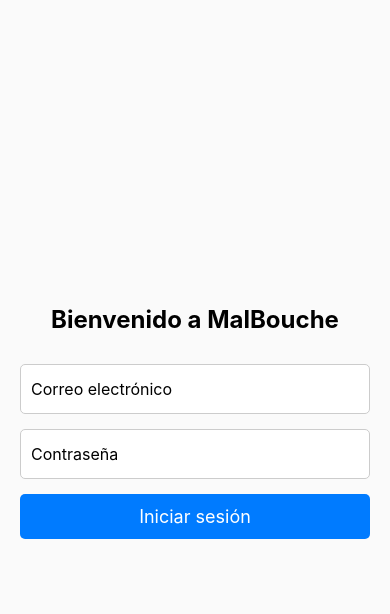
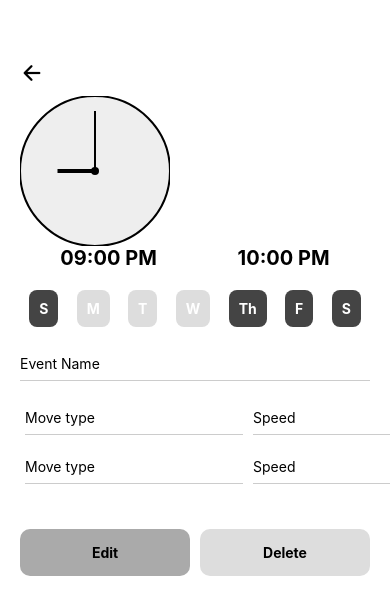
Before and after one commit to AlanMedina53232/Malbouche, a React Native app: screen /Schedule in a window 390 px wide. Shown: the top 614 px of the page. Built offline with nearby package versions, Linux system fonts and the light colour scheme.

Commit message:
Modulo de eventos, carpeta components y reloj
Se agregaron esos cambios al código

```diff
--- a/App.js
+++ b/App.js
@@ -1,18 +1,21 @@
 import { StatusBar } from 'expo-status-bar';
-import { StyleSheet, Text, View } from 'react-native';
+import { StyleSheet } from 'react-native';
 import { NavigationContainer } from '@react-navigation/native';
-import { createNativeStackNavigator  } from '@react-navigation/native-stack';
+import { createNativeStackNavigator } from '@react-navigation/native-stack';
 
 import Login from './principals/login';
+import ScheduleScreen from './principals/scheduleScreen'; // asegúrate de que la ruta esté bien
 
 const Stack = createNativeStackNavigator();
 
 export default function App() {
   return (
     <NavigationContainer>
-      <Stack.Navigator initialRouteName='Login' screenOptions={{headerShown: false}}>
+      <Stack.Navigator initialRouteName="Login" screenOptions={{ headerShown: false }}>
         <Stack.Screen name="Login" component={Login} />
+        <Stack.Screen name="Schedule" component={ScheduleScreen} />
       </Stack.Navigator>
+      <StatusBar style="auto" />
     </NavigationContainer>
   );
 }
--- /dev/null
+++ b/components/analogClock.js
@@ -0,0 +1,52 @@
+import React from 'react';
+import { View } from 'react-native';
+import Svg, { Circle, Line } from 'react-native-svg';
+
+const AnalogClock = ({ hour = 9, minute = 0 }) => {
+  const radius = 75;
+  const center = radius;
+  const hourAngle = ((hour % 12) + minute / 60) * 30; // cada hora = 30 grados
+  const minuteAngle = minute * 6; // cada minuto = 6 grados
+
+  const getHandCoords = (length, angle) => {
+    const rad = (Math.PI / 180) * (angle - 90); // ajusta para que 0° esté arriba
+    return {
+      x: center + length * Math.cos(rad),
+      y: center + length * Math.sin(rad),
+    };
+  };
+
+  const hourCoords = getHandCoords(radius * 0.5, hourAngle);
+  const minuteCoords = getHandCoords(radius * 0.8, minuteAngle);
+
+  return (
+    <View style={{ width: radius * 2, height: radius * 2 }}>
+      <Svg height={radius * 2} width={radius * 2}>
+        {/* Borde del reloj */}
+        <Circle cx={center} cy={center} r={radius} stroke="black" strokeWidth="2" fill="#eee" />
+        {/* Manecilla de la hora */}
+        <Line
+          x1={center}
+          y1={center}
+          x2={hourCoords.x}
+          y2={hourCoords.y}
+          stroke="black"
+          strokeWidth="4"
+        />
+        {/* Manecilla del minuto */}
+        <Line
+          x1={center}
+          y1={center}
+          x2={minuteCoords.x}
+          y2={minuteCoords.y}
+          stroke="black"
+          strokeWidth="2"
+        />
+        {/* Centro del reloj */}
+        <Circle cx={center} cy={center} r={4} fill="black" />
+      </Svg>
+    </View>
+  );
+};
+
+export default AnalogClock;
--- a/package.json
+++ b/package.json
@@ -17,6 +17,7 @@
     "react-native": "0.79.2",
     "react-native-safe-area-context": "5.4.0",
     "react-native-screens": "~4.10.0",
+    "react-native-svg": "15.11.2",
     "react-navigation": "^5.0.0"
   },
   "devDependencies": {
--- /dev/null
+++ b/principals/scheduleScreen.js
@@ -0,0 +1,165 @@
+import React, { useState } from 'react';
+import { View, Text, TextInput, TouchableOpacity, StyleSheet, ScrollView } from 'react-native';
+import { Ionicons } from '@expo/vector-icons';
+import AnalogClock from '../components/analogClock';
+
+export default function ScheduleScreen({ navigation }) {
+  const [selectedDays, setSelectedDays] = useState(['Th', 'F', 'S']);
+
+  const toggleDay = (label) => {
+    setSelectedDays((prev) =>
+      prev.includes(label) ? prev.filter((d) => d !== label) : [...prev, label]
+    );
+  };
+
+  const days = [
+    { label: 'S', id: 'sun' },
+    { label: 'M', id: 'mon' },
+    { label: 'T', id: 'tue' },
+    { label: 'W', id: 'wed' },
+    { label: 'Th', id: 'thu' },
+    { label: 'F', id: 'fri' },
+    { label: 'S', id: 'sat' }, // misma letra, distinta clave
+  ];
+
+  const renderDayButton = (day) => (
+    <TouchableOpacity
+      key={day.id}
+      style={[styles.dayButton, selectedDays.includes(day.label) && styles.dayButtonSelected]}
+      onPress={() => toggleDay(day.label)}
+    >
+      <Text style={styles.dayText}>{day.label}</Text>
+    </TouchableOpacity>
+  );
+
+  return (
+    <ScrollView contentContainerStyle={styles.container}>
+      {/* Back Button */}
+      <TouchableOpacity style={styles.backButton} onPress={() => navigation.goBack()}>
+        <Ionicons name="arrow-back" size={24} />
+      </TouchableOpacity>
+
+      {/* Placeholder for Clock */}
+      <AnalogClock hour={21} minute={0} />
+
+      {/* Time Range */}
+      <View style={styles.timeRange}>
+        <Text style={styles.timeText}>09:00 PM</Text>
+        <Text style={styles.timeText}>10:00 PM</Text>
+      </View>
+
+      {/* Days of the Week */}
+      <View style={styles.daysContainer}>
+        {days.map(renderDayButton)}
+      </View>
+
+      {/* Event Info */}
+      <TextInput style={styles.input} placeholder="Event Name" />
+
+      {[1, 2].map((_, i) => (
+        <View key={i} style={styles.moveRow}>
+          <TextInput style={styles.inputSmall} placeholder="Move type" />
+          <TextInput style={styles.inputSmall} placeholder="Speed" keyboardType="numeric" />
+          <TextInput style={styles.inputSmall} placeholder="Time (seg)" keyboardType="numeric" />
+        </View>
+      ))}
+
+      {/* Buttons */}
+      <View style={styles.buttonRow}>
+        <TouchableOpacity style={styles.editButton}>
+          <Text style={styles.buttonText}>Edit</Text>
+        </TouchableOpacity>
+        <TouchableOpacity style={styles.deleteButton}>
+          <Text style={styles.buttonText}>Delete</Text>
+        </TouchableOpacity>
+      </View>
+    </ScrollView>
+  );
+}
+
+const styles = StyleSheet.create({
+  container: {
+    padding: 20,
+    paddingTop: 60,
+    backgroundColor: '#fff',
+    flexGrow: 1,
+  },
+  backButton: {
+    marginBottom: 10,
+  },
+  clockPlaceholder: {
+    alignSelf: 'center',
+    width: 150,
+    height: 150,
+    borderRadius: 75,
+    backgroundColor: '#ddd',
+    marginBottom: 20,
+  },
+  timeRange: {
+    flexDirection: 'row',
+    justifyContent: 'space-around',
+    marginBottom: 20,
+  },
+  timeText: {
+    fontSize: 20,
+    fontWeight: 'bold',
+  },
+  daysContainer: {
+    flexDirection: 'row',
+    justifyContent: 'space-around',
+    marginBottom: 20,
+  },
+  dayButton: {
+    padding: 10,
+    backgroundColor: '#ddd',
+    borderRadius: 8,
+  },
+  dayButtonSelected: {
+    backgroundColor: '#444',
+  },
+  dayText: {
+    color: '#fff',
+    fontWeight: 'bold',
+  },
+  input: {
+    borderBottomWidth: 1,
+    borderColor: '#ccc',
+    marginBottom: 20,
+    paddingVertical: 8,
+  },
+  moveRow: {
+    flexDirection: 'row',
+    justifyContent: 'space-between',
+    marginBottom: 15,
+  },
+  inputSmall: {
+    flex: 1,
+    borderBottomWidth: 1,
+    borderColor: '#ccc',
+    marginHorizontal: 5,
+    paddingVertical: 8,
+  },
+  buttonRow: {
+    flexDirection: 'row',
+    justifyContent: 'space-between',
+    marginTop: 30,
+  },
+  editButton: {
+    flex: 1,
+    backgroundColor: '#aaa',
+    padding: 15,
+    borderRadius: 10,
+    marginRight: 10,
+    alignItems: 'center',
+  },
+  deleteButton: {
+    flex: 1,
+    backgroundColor: '#ddd',
+    padding: 15,
+    borderRadius: 10,
+    alignItems: 'center',
+  },
+  buttonText: {
+    fontWeight: 'bold',
+  },
+});
```
Also changed, not shown: 1 other file (tests, documents, lock files or other folders).
